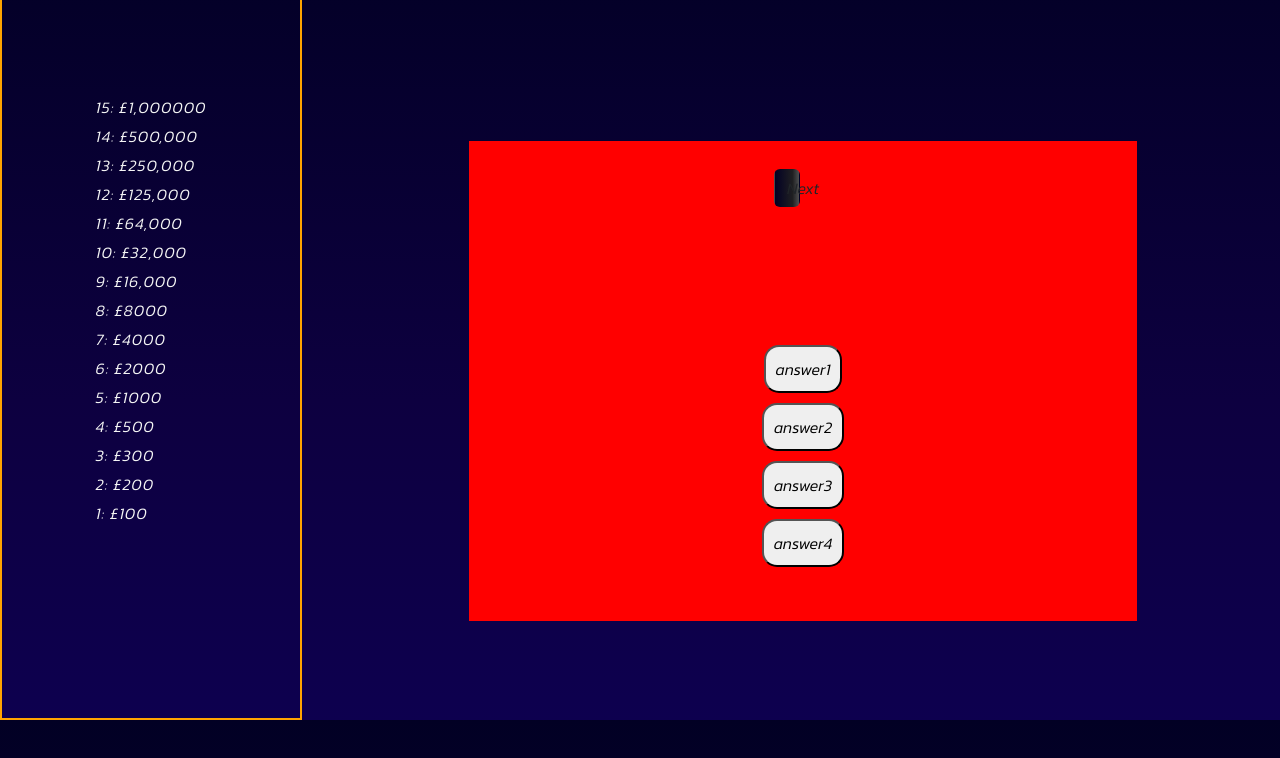
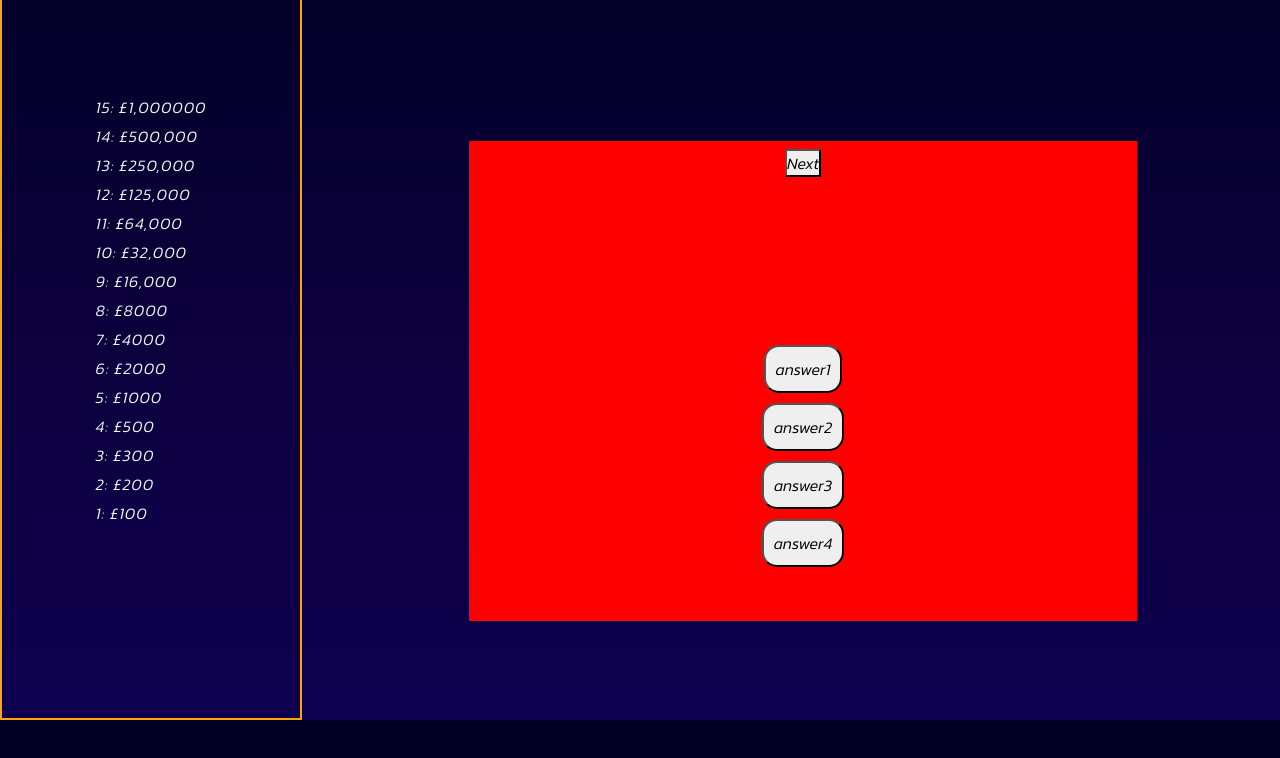
Before and after one commit to Craig-Hudson/Millionaire, a website: page quiz.html in a window 1280 px wide. Shown: the part 80-838 px from the top of the page. Drawn offline with nearby package versions, Linux system fonts and the light colour scheme; no server answers.

Commit message:
fix class error on next button

```diff
--- a/quiz.html
+++ b/quiz.html
@@ -48,8 +48,8 @@
                 <button type="button" id="answer3" data-number="3" class="answer-button">answer3</button>
                 <button type="button" id="answer4" data-number="4" class="answer-button">answer4</button>
               </div>
-              <div next-button-container>
-                <button  id="next-button" class="btn next-btn" type="button">Next</button>
+              <div class="next-button-container">
+                <button  id="next-button" class="next-btn" type="button">Next</button>
               </div>
             </div>
 
```
